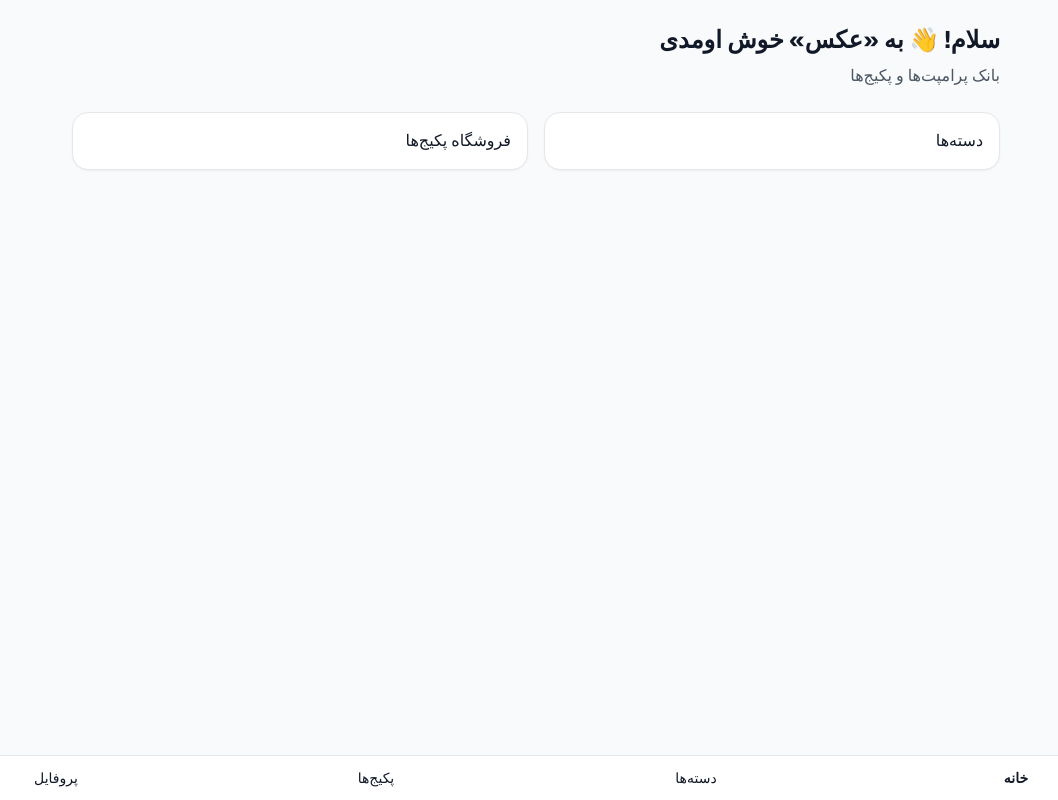
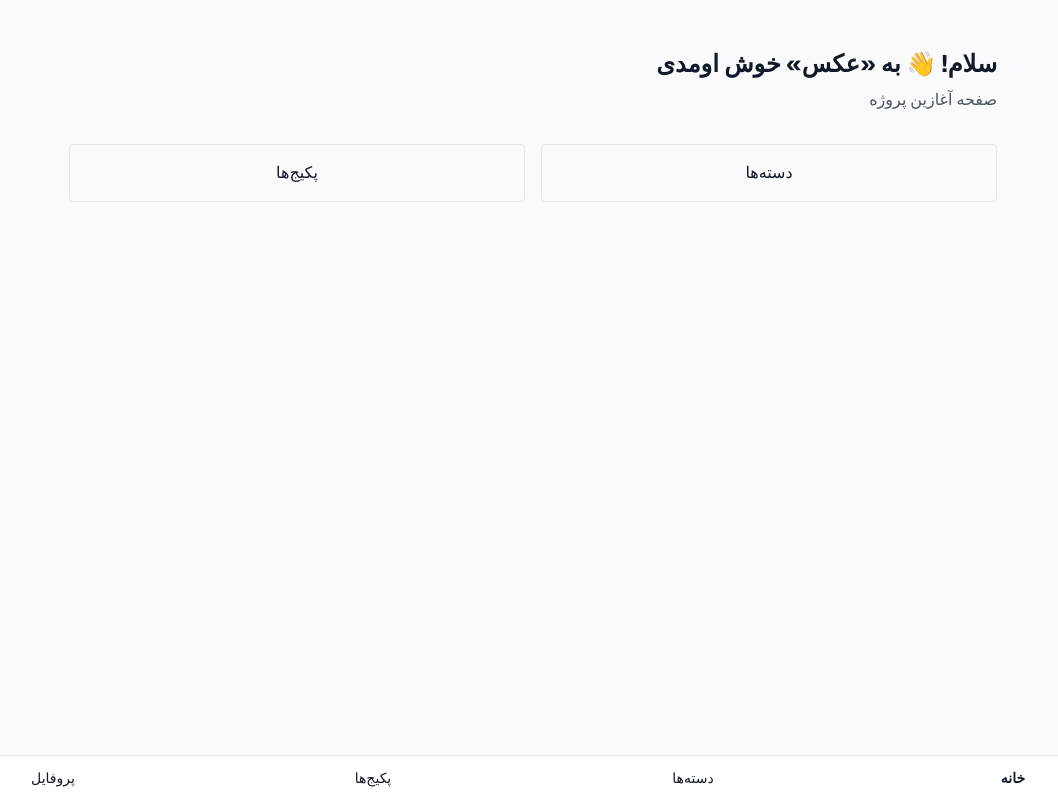
Before and after one commit to marmar-biz/Ax-prompt, a Next.js app: page / in a window 1280 px wide. Shown: the whole page, without its empty margins (211-1269 px from the left). Built offline with nearby package versions, Linux system fonts and the light colour scheme.

Commit message:
Refactor Home component with new styles and structure
Updated layout and styling for the Home component.

```diff
--- a/app/page.tsx
+++ b/app/page.tsx
@@ -1,15 +1,22 @@
-import Link from 'next/link'
-import BottomNav from '../components/BottomNav'
-export default function Home(){
-  return(<main className="container pb-20 space-y-6">
-    <header className="pt-6">
-      <h1>سلام! 👋 به «عکس» خوش اومدی</h1>
-      <p className="text-gray-600 mt-2">بانک پرامپت‌ها و پکیج‌ها</p>
-    </header>
-    <section className="grid grid-cols-2 gap-4">
-      <Link href="/categories" className="card">دسته‌ها</Link>
-      <Link href="/packages" className="card">فروشگاه پکیج‌ها</Link>
-    </section>
-    <BottomNav/>
-  </main>)
+'use client';
+
+import Link from 'next/link';
+import BottomNav from '../components/BottomNav';
+
+export default function Home() {
+  return (
+    <main className="container mx-auto p-6">
+      <header className="pt-6">
+        <h1>سلام! 👋 به «عکس» خوش اومدی</h1>
+        <p className="text-gray-600 mt-2">صفحه آغازین پروژه</p>
+      </header>
+
+      <section className="grid grid-cols-2 gap-4 my-8">
+        <Link href="/categories" className="border rounded p-4 text-center">دسته‌ها</Link>
+        <Link href="/packages" className="border rounded p-4 text-center">پکیج‌ها</Link>
+      </section>
+
+      <BottomNav />
+    </main>
+  );
 }
```
